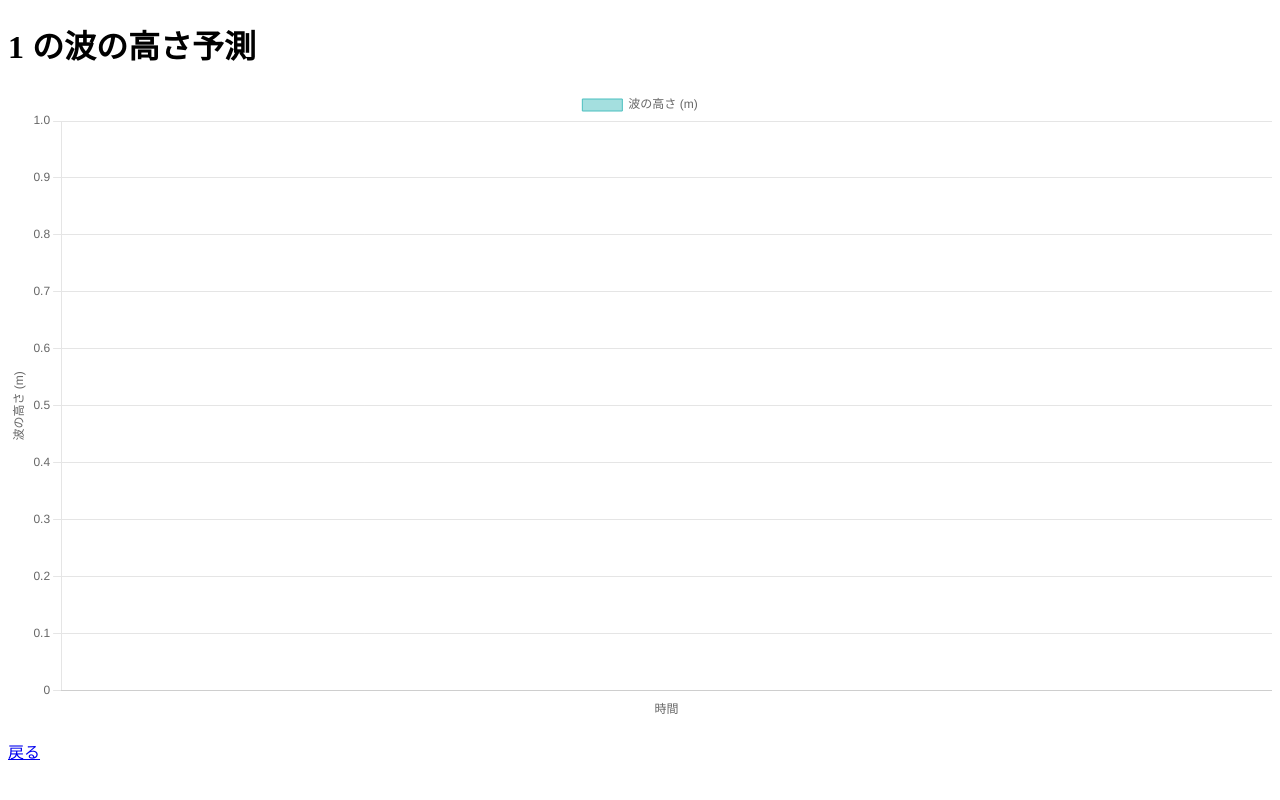
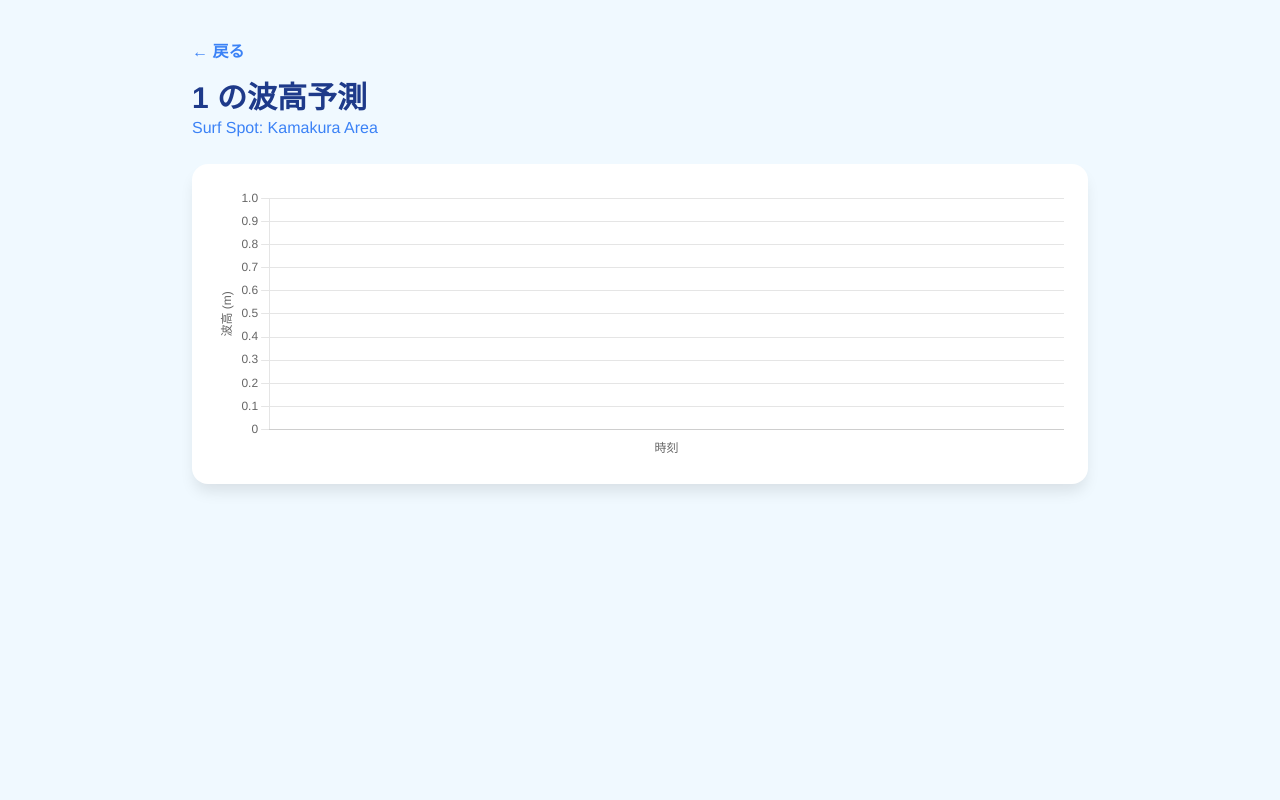
Before and after one commit to 202304700/my-wave-app, a Flask app: page /1 in a window 1280 px wide. Run offline with Flask 3, Linux system fonts and the light colour scheme; data that the repository does not hold is empty; some libraries are stand-ins or nearby versions.

Commit message:
４/６デザイン変更

```diff
--- a/app.py
+++ b/app.py
@@ -57,4 +57,4 @@ def show_wave_info(date):
     return render_template('wave_info.html', wave_data=wave_data, time_data=time_data, date=date)
 
 if __name__ == '__main__':
-    app.run(debug=True)
+    app.run(host='0.0.0.0', port=10000)
--- a/my-wave-app メモ.txt
+++ b/my-wave-app メモ.txt
@@ -13,5 +13,8 @@ cd OneDrive - 学校法人神奈川大学\デスクトップ\python\my-wave-app
 python　実行コマンド
 python app.py
 
+
+
 url
 http://127.0.0.1:5000/
+https://my-wave-app.onrender.com
--- /dev/null
+++ b/static/css/style.css
@@ -0,0 +1,75 @@
+/* 海をイメージした背景とフォントの設定 */
+body {
+    background-color: #f0f9ff;
+    /* 明るい水色 */
+    font-family: 'Helvetica Neue', Arial, "Hiragino Kaku Gothic ProN", "Hiragino Sans", Meiryo, sans-serif;
+    color: #1e3a8a;
+    /* 濃い紺色 */
+}
+
+.chart-container {
+    background: white;
+    border-radius: 1rem;
+    box-shadow: 0 10px 15px -3px rgba(0, 0, 0, 0.1);
+    padding: 1.5rem;
+    margin-bottom: 2rem;
+}
+
+.back-link {
+    color: #3b82f6;
+    text-decoration: none;
+    font-weight: bold;
+    display: inline-block;
+    margin-bottom: 1rem;
+}
+
+.back-link:hover {
+    text-decoration: underline;
+}
+
+/* 前回の内容に以下を追記・統合 */
+
+body {
+    background-color: #f0f9ff;
+    font-family: 'Helvetica Neue', Arial, "Hiragino Kaku Gothic ProN", "Hiragino Sans", Meiryo, sans-serif;
+    color: #1e3a8a;
+    margin: 0;
+}
+
+/* 日付選択ボタンをカードのように見せる */
+.date-card {
+    background: white;
+    border: 1px solid #e0f2fe;
+    border-radius: 12px;
+    padding: 1.5rem;
+    width: 100%;
+    text-align: left;
+    font-size: 1.1rem;
+    font-weight: 600;
+    transition: all 0.2s ease;
+    display: flex;
+    justify-content: space-between;
+    align-items: center;
+    cursor: pointer;
+    box-shadow: 0 2px 4px rgba(0, 0, 0, 0.05);
+}
+
+.date-card:hover {
+    background-color: #3b82f6;
+    color: white;
+    transform: translateY(-2px);
+    box-shadow: 0 4px 12px rgba(59, 130, 246, 0.3);
+}
+
+.date-card:hover .arrow {
+    transform: translateX(5px);
+}
+
+.arrow {
+    transition: transform 0.2s ease;
+    color: #93c5fd;
+}
+
+.date-card:hover .arrow {
+    color: white;
+}
--- /dev/null
+++ b/static/js/chart_script.js
@@ -0,0 +1,44 @@
+/**
+ * 波の高さグラフを描画する関数
+ * @param {Array} timeData - 時刻の配列
+ * @param {Array} waveData - 波の高さの配列
+ */
+function renderWaveChart(timeData, waveData) {
+    const ctx = document.getElementById('waveChart').getContext('2d');
+
+    // グラフにグラデーションをかける（上から下へ）
+    const gradient = ctx.createLinearGradient(0, 0, 0, 400);
+    gradient.addColorStop(0, 'rgba(54, 162, 235, 0.8)');
+    gradient.addColorStop(1, 'rgba(54, 162, 235, 0.1)');
+
+    new Chart(ctx, {
+        type: 'bar',
+        data: {
+            labels: timeData,
+            datasets: [{
+                label: '波の高さ (m)',
+                data: waveData,
+                backgroundColor: gradient,
+                borderColor: 'rgba(54, 162, 235, 1)',
+                borderWidth: 2,
+                borderRadius: 5,
+            }]
+        },
+        options: {
+            responsive: true,
+            maintainAspectRatio: false, // スマホで見やすくするために重要
+            plugins: {
+                legend: { display: false }
+            },
+            scales: {
+                y: {
+                    beginAtZero: true,
+                    title: { display: true, text: '波高 (m)' }
+                },
+                x: {
+                    title: { display: true, text: '時刻' }
+                }
+            }
+        }
+    });
+}
--- a/templates/wave_info.html
+++ b/templates/wave_info.html
@@ -5,55 +5,39 @@
     <meta charset="UTF-8">
     <meta name="viewport" content="width=device-width, initial-scale=1.0">
     <title>{{ date }} の波の高さ情報</title>
+
+    <script src="https://cdn.tailwindcss.com"></script>
+
+    <link rel="stylesheet" href="{{ url_for('static', filename='css/style.css') }}">
+
     <script src="https://cdn.jsdelivr.net/npm/chart.js"></script>
 </head>
 
-<body>
-    <h1>{{ date }} の波の高さ予測</h1>
+<body class="p-4 md:p-10">
+    <div class="max-w-4xl mx-auto">
+        <a href="/" class="back-link">← 戻る</a>
 
-    <canvas id="waveChart" width="400" height="200"></canvas>
+        <header class="mb-6">
+            <h1 class="text-2xl md:text-3xl font-bold">{{ date }} の波高予測</h1>
+            <p class="text-blue-500">Surf Spot: Kamakura Area</p>
+        </header>
+
+        <div class="chart-container" style="position: relative; height:40vh; width:100%">
+            <canvas id="waveChart"></canvas>
+        </div>
+    </div>
+
+    <script src="{{ url_for('static', filename='js/chart_script.js') }}"></script>
 
     <script>
-        var timeData = {{ time_data | tojson }};
-        var waveData = {{ wave_data | tojson }};
+        // Pythonから渡されたデータをJS変数に代入
+        // この部分はHTML内に書く必要があります（Jinja2が解釈するため）
+        const timeData = {{ time_data | tojson }};
+        const waveData = {{ wave_data | tojson }};
 
-        // データが正しいかコンソールで確認
-        console.log(timeData);
-        console.log(waveData);
-
-        var ctx = document.getElementById('waveChart').getContext('2d');
-        var waveChart = new Chart(ctx, {
-            type: 'bar',  // 棒グラフに変更
-            data: {
-                labels: timeData,  // 時刻データ
-                datasets: [{
-                    label: '波の高さ (m)',
-                    data: waveData,  // 波の高さデータ
-                    backgroundColor: 'rgba(75, 192, 192, 0.5)',  // 棒グラフの色
-                    borderColor: 'rgba(75, 192, 192, 1)',  // 棒グラフの枠線色
-                    borderWidth: 1
-                }]
-            },
-            options: {
-                scales: {
-                    x: {
-                        title: {
-                            display: true,
-                            text: '時間'
-                        }
-                    },
-                    y: {
-                        title: {
-                            display: true,
-                            text: '波の高さ (m)'
-                        }
-                    }
-                }
-            }
-        });
+        // 外部ファイル(chart_script.js)の関数を呼び出す
+        renderWaveChart(timeData, waveData);
     </script>
-    <br>
-    <a href="/">戻る</a>
 </body>
 
 </html>
```
Also changed, not shown: templates/index.html (+34 -8 lines), 1 other file.
